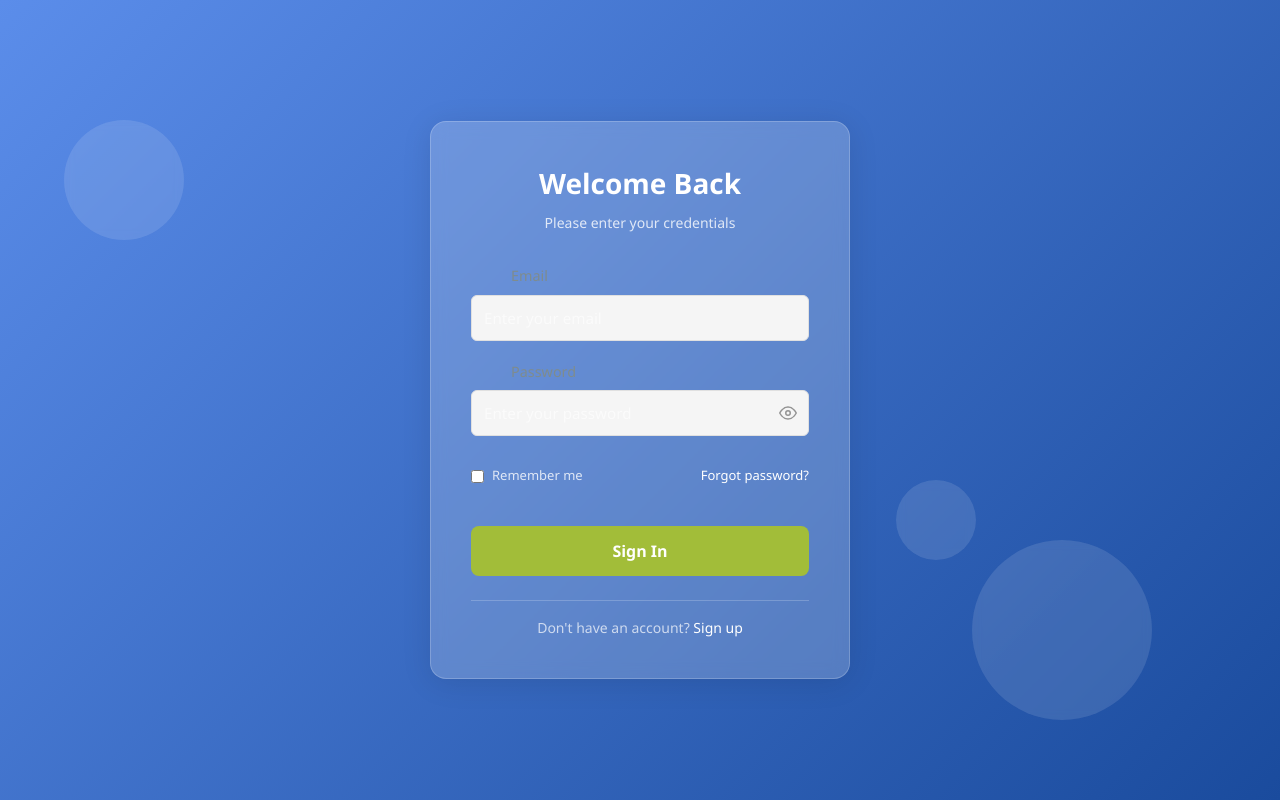
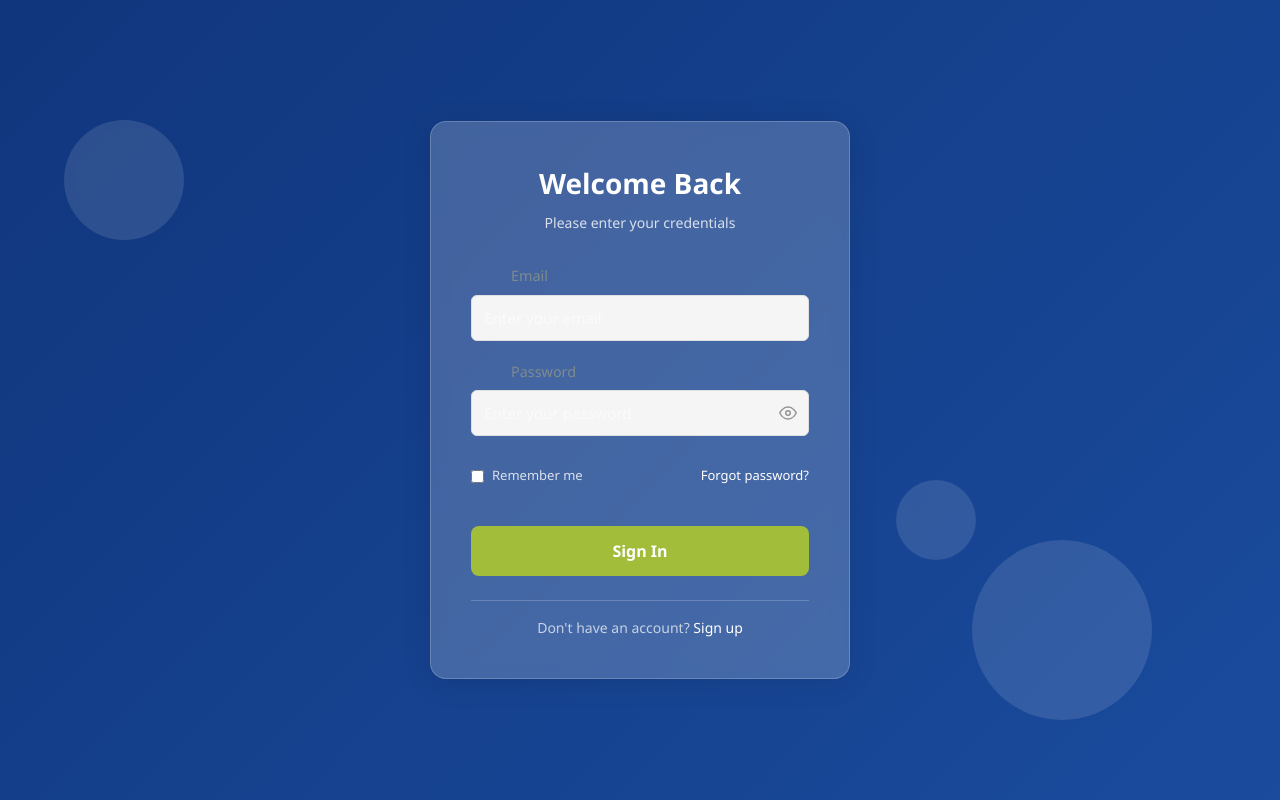
Before and after one commit to YourfavCompSciGirlie/MoMe-travel-risk-monitor, a React (Vite) app in the folder frontend/mome/: page /login in a window 1280 px wide. Built offline with nearby package versions, Linux system fonts and the light colour scheme.

Commit message:
solved clash issue

```diff
--- a/frontend/mome/src/pages/Dashboard.css
+++ b/frontend/mome/src/pages/Dashboard.css
@@ -9,11 +9,12 @@
 }
 
 body {
-  margin: 0;
-  font-family: 'Segoe UI', system-ui, -apple-system, sans-serif;
-  background-color: #f5f7fa;
-  color: #333;
+  margin: 0 !important;
+  font-family: 'Segoe UI', system-ui, -apple-system, sans-serif !important;
+  background-color: #f5f7fa !important;
+  color: #333 !important;
 }
+
 
 .dashboard-container {
   padding: 2rem;
--- a/frontend/mome/src/pages/UserProfile.css
+++ b/frontend/mome/src/pages/UserProfile.css
@@ -1,5 +1,5 @@
 :root {
-  --primary-dark: #5b8dea;
+  --background: #5b8dea;
   --primary-light: #7fa8f0;
   --light-gray: #f5f5f5;
   --accent-green: #a2bd39;
@@ -17,7 +17,7 @@
 body {
   margin: 0;
   font-family: 'Segoe UI', Tahoma, Geneva, Verdana, sans-serif;
-  background-color: var(--primary-dark);
+  background-color: var(--background);
   color: var(--dark-text);
 }
 
```
